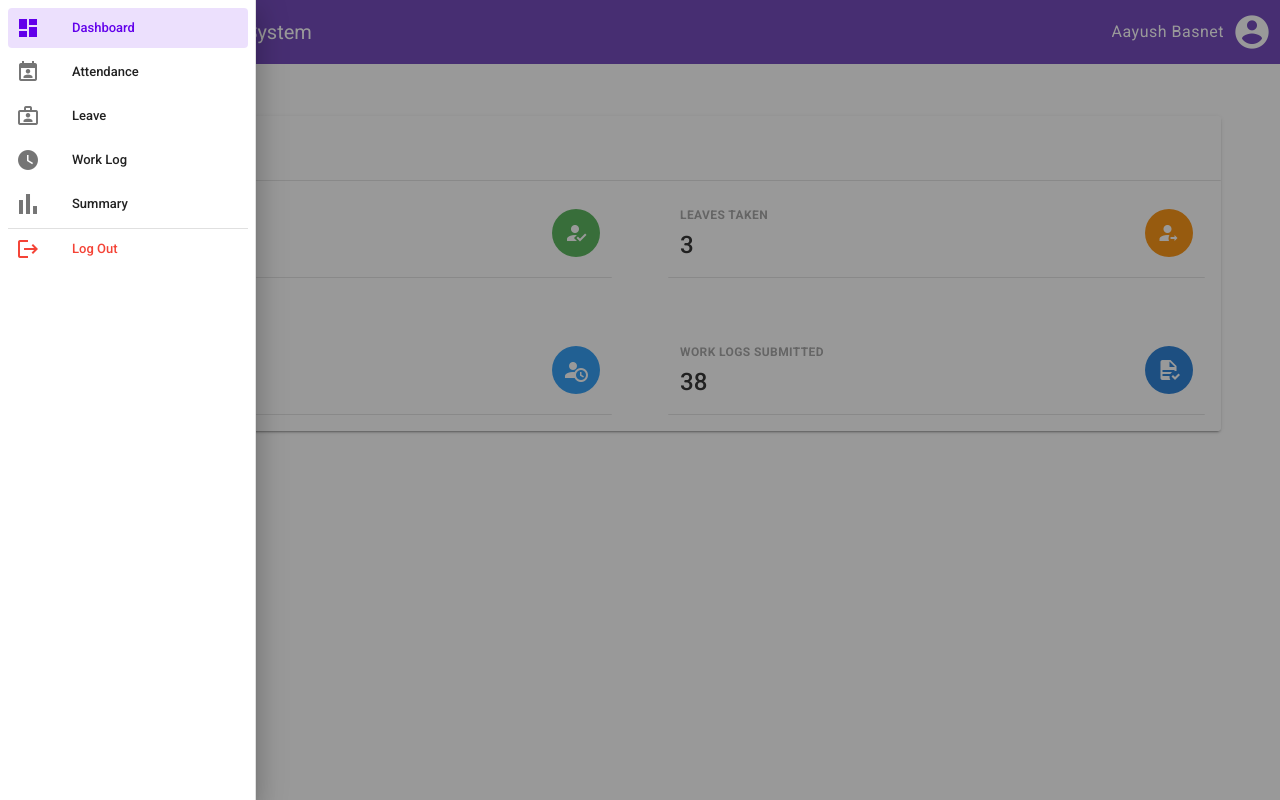
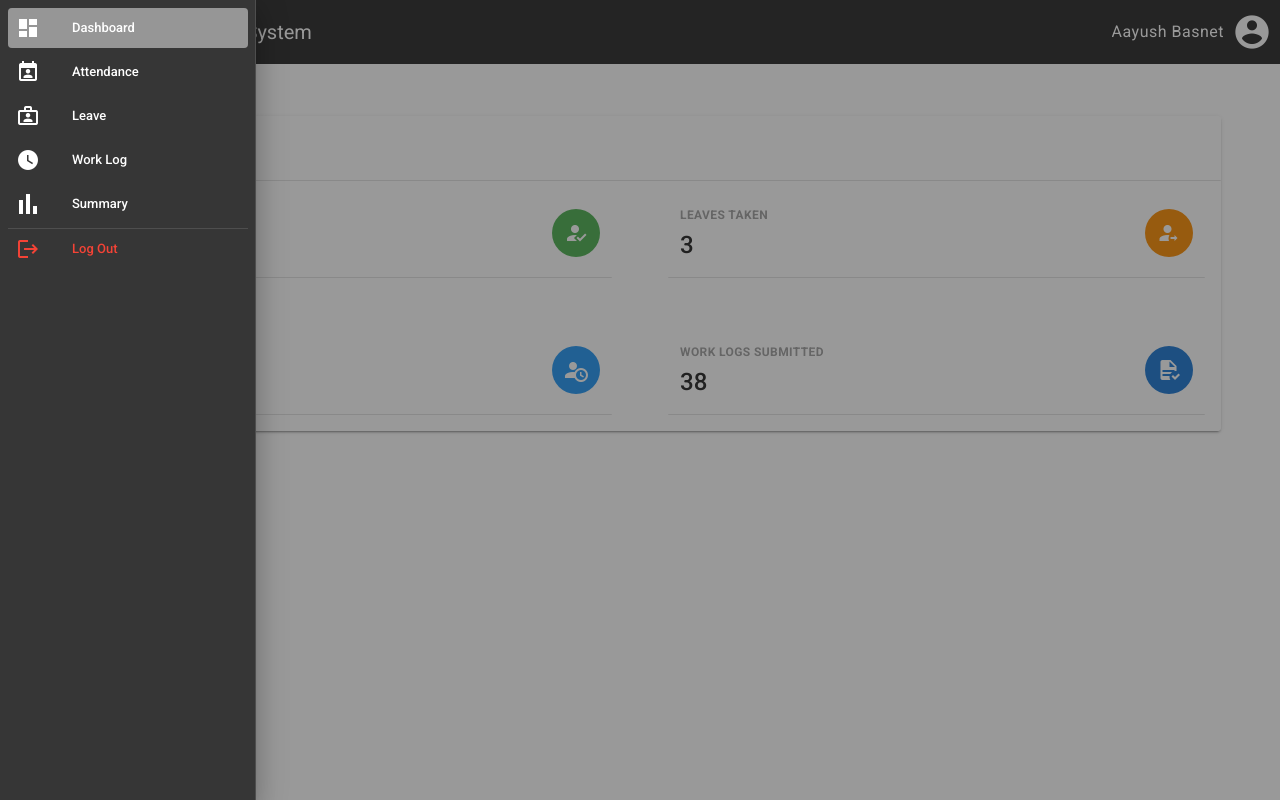
Before and after one commit to aayush11223/work_management_system, a Vue app: page /dashboard in a window 1280 px wide. Both pictures are taken after a click on the button 28 px from the left and 32 px from the top of the page. Built offline with nearby package versions, Linux system fonts and the light colour scheme.

Commit message:
commit before code seggregation

```diff
--- a/src/layouts/EmployeeLayout.vue
+++ b/src/layouts/EmployeeLayout.vue
@@ -1,6 +1,6 @@
 <template>
   <div>
-    <v-app-bar color="deep-purple" dark flat>
+    <v-app-bar dark flat>
       <v-app-bar-nav-icon @click="drawer = true"></v-app-bar-nav-icon>
 
       <v-toolbar-title>Work Management System</v-toolbar-title>
@@ -14,11 +14,12 @@
       </v-btn>
     </v-app-bar>
 
-    <v-navigation-drawer v-model="drawer" absolute temporary>
+    <v-navigation-drawer dark v-model="drawer" absolute temporary>
       <v-list nav dense>
         <v-list-item-group
           v-model="group"
-          active-class="deep-purple--text text--accent-4"
+          active-class="grey darken-1
+--text text--accent-4"
         >
           <v-list-item
             v-for="(item, index) in menuItems"
```
